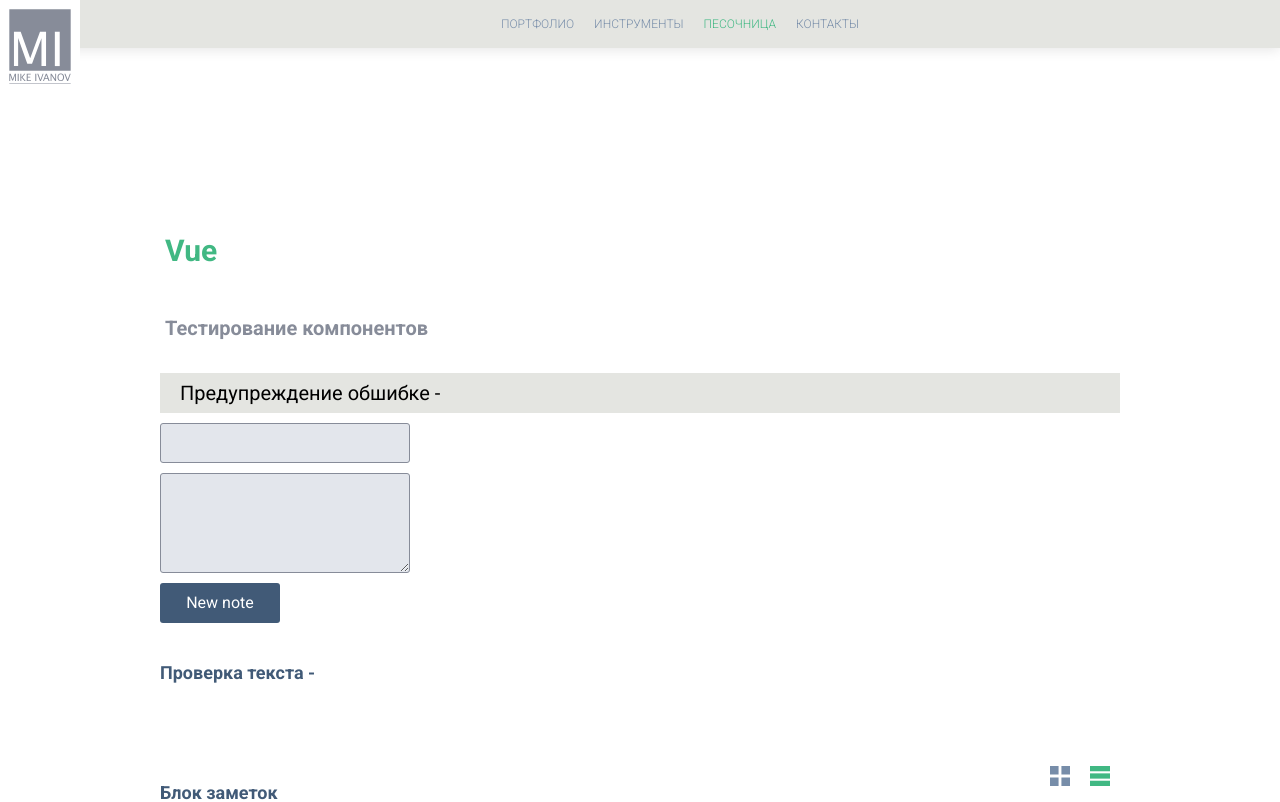
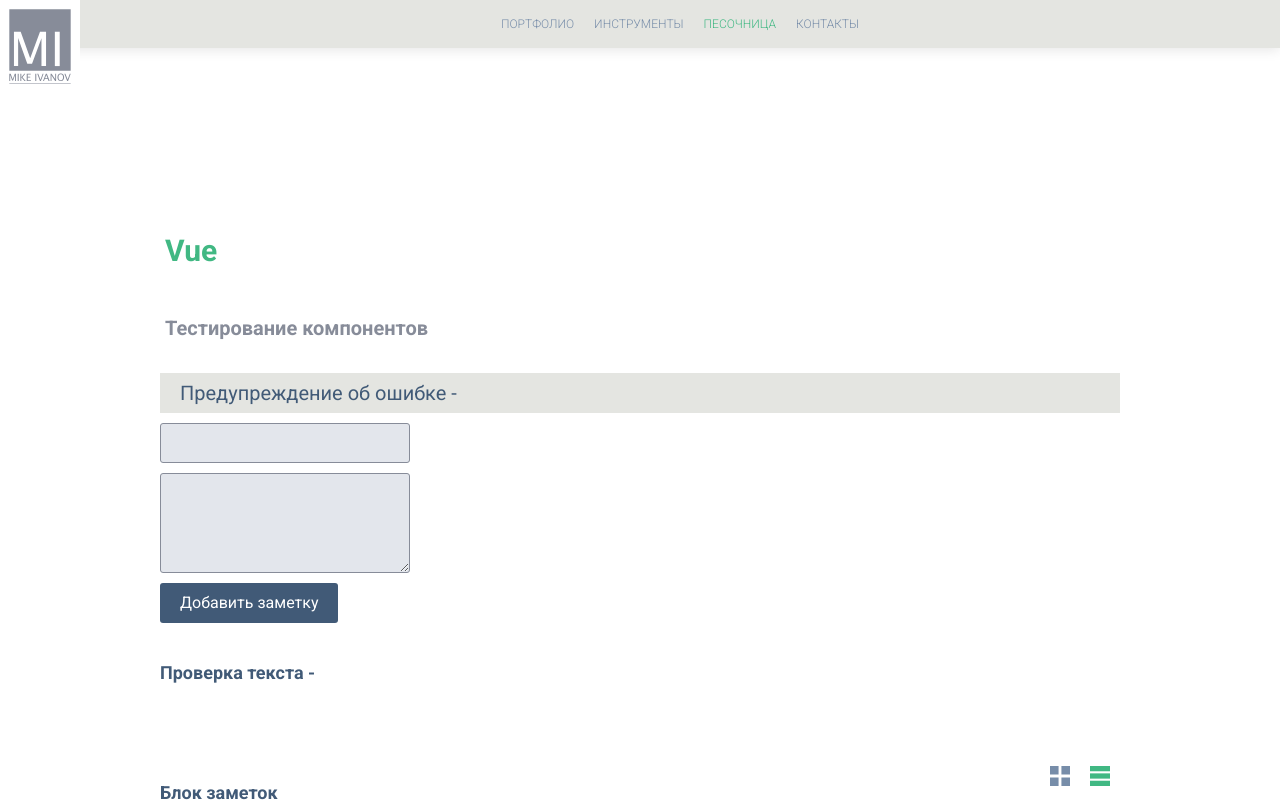
Before and after one commit to MikeIv/vue3_prj, a Vue app: page /sandbox in a window 1280 px wide. Shown: the top 802 px of the page. Built offline with nearby package versions, Linux system fonts and the light colour scheme.

Commit message:
add note compoent

```diff
--- a/package.json
+++ b/package.json
@@ -9,7 +9,8 @@
   },
   "dependencies": {
     "core-js": "^3.6.5",
-    "vue": "^3.0.0",
+    "dns-packet": "^1.3.1",
+    "vue": "^3.0.11",
     "vue-router": "^4.0.0-0",
     "vuex": "^4.0.0-0"
   },
--- a/src/assets/scss/parts/_vue.scss
+++ b/src/assets/scss/parts/_vue.scss
@@ -1,4 +1,4 @@
-.vue-message {
+.vue-message__wrapper {
   display: flex;
   align-items: center;
 
@@ -12,11 +12,16 @@
   box-sizing: border-box;
 
   background-color: $exlight;
+}
 
+.vue-message {
+  display: flex;
+  align-items: center;
 }
 
 .vue-message__txt {
   @include vue-h3;
+  color: $base;
 }
 
 .vue-message__txt span {
@@ -31,6 +36,7 @@
   display: flex;
   flex-direction: column;
   justify-content: flex-start;
+  align-items: flex-start;
   flex-basis: 30rem;
 
   margin: 0;
@@ -87,7 +93,6 @@
   justify-content: center;
   align-items: center;
 
-  width: 12rem;
   height: 4rem;
 
   margin: 0;
--- a/src/assets/scss/styles.css
+++ b/src/assets/scss/styles.css
@@ -1513,7 +1513,7 @@ select {
   color: #ffffff;
 }
 
-.vue-message {
+.vue-message__wrapper {
   display: flex;
   align-items: center;
   width: 100%;
@@ -1524,12 +1524,18 @@ select {
   padding-right: 2rem;
   box-sizing: border-box;
   background-color: #e4e5e1;
+}
+
+.vue-message {
+  display: flex;
+  align-items: center;
 }
 
 .vue-message__txt {
   font-size: 2rem;
   font-weight: normal;
   line-height: 1.25;
+  color: #415A77;
 }
 
 .vue-message__txt span {
@@ -1540,6 +1546,7 @@ select {
   display: flex;
   flex-direction: column;
   justify-content: flex-start;
+  align-items: flex-start;
   flex-basis: 30rem;
   margin: 0;
   margin-bottom: 3rem;
@@ -1586,7 +1593,6 @@ select {
   display: flex;
   justify-content: center;
   align-items: center;
-  width: 12rem;
   height: 4rem;
   margin: 0;
   padding: 0;
--- a/src/components/Message.vue
+++ b/src/components/Message.vue
@@ -1,6 +1,7 @@
 <template>
+
   <div class="vue-message">
-    <p>Сообщение - {{ message }}</p>
+    <p class="vue-message__txt">Предупреждение об ошибке - <span v-if="message">{{ message }}</span></p>
   </div>
 
 </template>
@@ -9,11 +10,11 @@
 
 <script>
 
-
 export default  {
   props: {
-    data: {
-      message: 'Проверка записи'
+    message: {
+      type: String,
+      required: true
     }
   }
 }
--- a/src/components/NewNote.vue
+++ b/src/components/NewNote.vue
@@ -1,12 +1,13 @@
 <template>
 
-  заметка
-<!-- new note -->
-<div class="new-note">
-  <input type="text" class="new-note__input">
-  <textarea  class="new-note__textarea"></textarea>
-  <button  class="new-note__btn">New note</button>
-</div>
+
+  <div class="new-note">
+    <input v-model="title" type="text" class="new-note__input">
+    <textarea v-model="descr"  class="new-note__textarea"></textarea>
+    <button @click="$emit(addNote)" class="new-note__btn">Добавить заметку</button>
+
+    <h4 class="sandbox__h4 vue-notes__header">Проверка текста - {{ text }}</h4>
+  </div>
 
 </template>
 
@@ -22,8 +23,7 @@ export default  {
   },
   methods: {
     addNote () {
-      this.$emit('plusNote', this.note)
-
+      this.note
     }
   }
 }
--- a/src/views/Sandbox.vue
+++ b/src/views/Sandbox.vue
@@ -13,24 +13,14 @@
               <h3 class="sandbox__h3">Тестирование компонентов</h3>
 
               <!-- Message section -->
-<!--              <message v-if="message" :message="message" />-->
-
-              <div class="vue-message">
-                <p class="vue-message__txt">Предупреждение обшибке - <span v-if="message">{{ message }}</span></p>
+              <div class="vue-message__wrapper">
+                <message :message="message"/>
               </div>
               <!-- ================ -->
 
 
               <!-- newNote section -->
-<!--              <newNote :note="note" @plusNote="addNote" />-->
-
-              <div class="new-note">
-                <input v-model="note.title" type="text" class="new-note__input">
-                <textarea v-model="note.descr"  class="new-note__textarea"></textarea>
-                <button @click="addNote" class="new-note__btn">New note</button>
-
-                <h4 class="sandbox__h4 vue-notes__header">Проверка текста - {{ text }}</h4>
-              </div>
+              <newNote :note="note" @note="addNote" />
               <!-- ================ -->
 
 
@@ -38,7 +28,7 @@
               <div class="vue-notes__header-block">
                 <h4 class="sandbox__h4 vue-notes__header">{{ title }}</h4>
 
-<!--                <search />-->
+                <!--                <search />-->
 
 
                 <!-- Buttons grid control -->
@@ -57,7 +47,7 @@
                 </section>
               </div>
 
-<!--              <notes :notes="notes" :grid="grid" @remove="removeCard" />-->
+              <!--              <notes :notes="notes" :grid="grid" @remove="removeCard" />-->
 
               <ul class="vue-notes">
                 <li class="vue-note" v-for="(note, index) in notes" :key="index" :class="{ notewidth: !grid }">
@@ -91,20 +81,24 @@
 
 <script>
 
+import message from '@/components/Message.vue'
+import newNote from '@/components/NewNote.vue'
+
 export default {
   name: 'Sandbox',
   components: {
-
+    message, newNote
   },
   data: () => ({
     title: 'Блок заметок',
     text: '',
     message: null,
 
+
     note: {
-
       title: '',
-      descr: ''
+      descr: '',
+      text: 'Succes'
     },
 
 
@@ -140,7 +134,7 @@ export default {
         descr,
         date: new Date(Date.now()).toLocaleString()
       })
-          this.note.title = '',
+      this.note.title = '',
           this.note.descr = '',
           this.message = null
 
--- a/vue.config.js
+++ b/vue.config.js
@@ -1,5 +1,4 @@
 module.exports = {
-
   css: {
     requireModuleExtension: false,
     sourceMap: true,
@@ -10,12 +9,10 @@ module.exports = {
     }
   },
 
-
   publicPath: process.env.NODE_ENV === 'production'
     ? ''
     : '/',
   assetsDir: 'assets',
   productionSourceMap: false,
   filenameHashing: true,
-
 }
```
Also changed, not shown: 2 other files (tests, documents, lock files or other folders).
